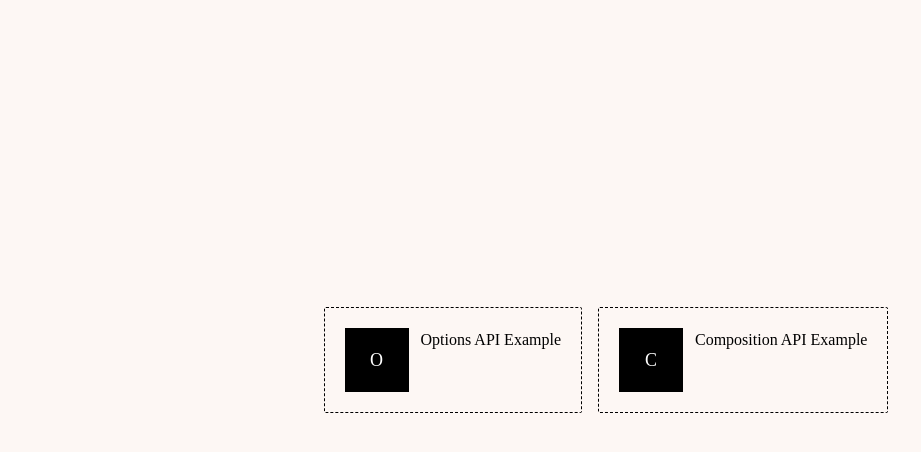
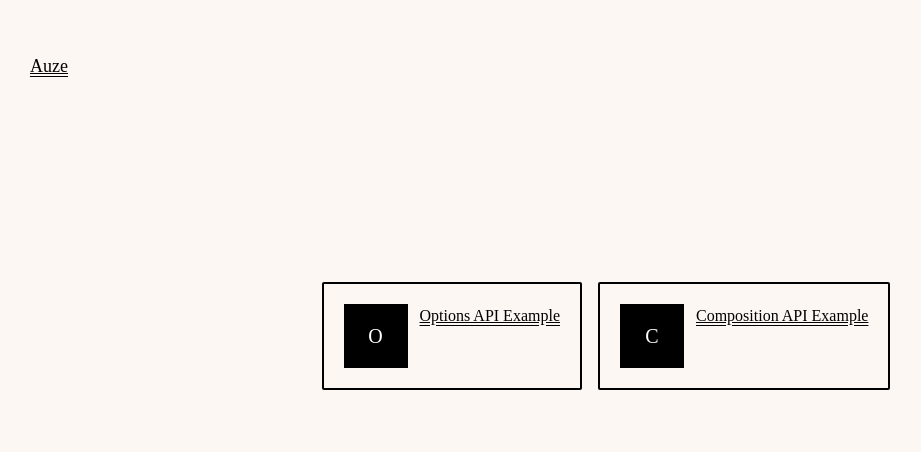
Before and after one commit to olamileke/auze, a Vue app: page / in a window 1280 px wide. Shown: the top 452 px of the page, without its empty margins (34-955 px from the left). Built offline with nearby package versions, Linux system fonts and the light colour scheme; a web font is replaced by a local one.

Commit message:
feat: updated home page

```diff
--- a/public/styles/styles.css
+++ b/public/styles/styles.css
@@ -536,16 +536,24 @@ video {
 
 @tailwind component;
 
+.fixed {
+  position: fixed;
+}
+
 .relative {
   position: relative;
 }
 
-.top-\[-5vh\] {
-  top: -5vh;
+.-top-\[8vh\] {
+  top: -8vh;
 }
 
-.-top-\[5vh\] {
-  top: -5vh;
+.left-\[8vh\] {
+  left: 8vh;
+}
+
+.top-\[6\.5vh\] {
+  top: 6.5vh;
 }
 
 .mr-3 {
@@ -556,10 +564,6 @@ video {
   display: flex;
 }
 
-.h-12 {
-  height: 3rem;
-}
-
 .h-16 {
   height: 4rem;
 }
@@ -568,16 +572,12 @@ video {
   min-height: 100vh;
 }
 
-.w-12 {
-  width: 3rem;
+.w-16 {
+  width: 4rem;
 }
 
 .w-screen {
   width: 100vw;
-}
-
-.w-16 {
-  width: 4rem;
 }
 
 .cursor-pointer {
@@ -592,48 +592,20 @@ video {
   justify-content: center;
 }
 
-.gap-2 {
-  gap: 0.5rem;
-}
-
 .gap-4 {
   gap: 1rem;
-}
-
-.rounded-full {
-  border-radius: 9999px;
-}
-
-.rounded-lg {
-  border-radius: 0.5rem;
 }
 
 .rounded-sm {
   border-radius: 0.125rem;
 }
 
-.rounded {
-  border-radius: 0.25rem;
-}
-
-.rounded-md {
-  border-radius: 0.375rem;
-}
-
-.border {
-  border-width: 1px;
+.border-2 {
+  border-width: 2px;
 }
 
 .border-dashed {
   border-style: dashed;
-}
-
-.border-dotted {
-  border-style: dotted;
-}
-
-.border-double {
-  border-style: double;
 }
 
 .border-black {
@@ -658,17 +630,46 @@ video {
   font-family: Klee One, cursive;
 }
 
+.text-lg {
+  font-size: 1.125rem;
+  line-height: 1.75rem;
+}
+
 .text-xl {
   font-size: 1.25rem;
   line-height: 1.75rem;
 }
 
-.text-lg {
-  font-size: 1.125rem;
-  line-height: 1.75rem;
+.text-sm {
+  font-size: 0.875rem;
+  line-height: 1.25rem;
 }
 
 .text-white {
   --tw-text-opacity: 1;
   color: rgb(255 255 255 / var(--tw-text-opacity));
 }
+
+.underline {
+  text-decoration-line: underline;
+}
+
+.decoration-double {
+  text-decoration-style: double;
+}
+
+.decoration-dotted {
+  text-decoration-style: dotted;
+}
+
+.decoration-dashed {
+  text-decoration-style: dashed;
+}
+
+.decoration-wavy {
+  text-decoration-style: wavy;
+}
+
+.hover\:border-2:hover {
+  border-width: 2px;
+}
--- a/src/App.vue
+++ b/src/App.vue
@@ -3,5 +3,8 @@ import { RouterLink, RouterView } from 'vue-router'
 </script>
 
 <template>
+  <div class="fixed top-[6.5vh] left-[8vh]">
+    <p class="text-lg underline decoration-double">Auze</p>
+  </div>
   <RouterView />
 </template>
--- a/src/views/Home.vue
+++ b/src/views/Home.vue
@@ -6,10 +6,10 @@
 
 <template>
     <section class="w-screen min-h-screen bg-brand-100/20 flex justify-center items-center">
-        <div class="flex gap-4 relative -top-[5vh]">
-            <div v-for="(api, index) in apis" :key="index" class="p-5 flex border border-black border-dashed rounded-sm cursor-pointer">
+        <div class="flex gap-4 relative -top-[8vh]">
+            <div v-for="(api, index) in apis" :key="index" class="p-5 flex border-2 border-black hover:border-2 rounded-sm cursor-pointer">
                 <div class="w-16 h-16 bg-black text-white text-xl mr-3 flex justify-center items-center text-lg">{{ api.charAt(0) }}</div>
-                <p>{{ api }} API Example</p>
+                <p class="underline decoration-double">{{ api }} API Example</p>
             </div>
         </div>
     </section>
```
